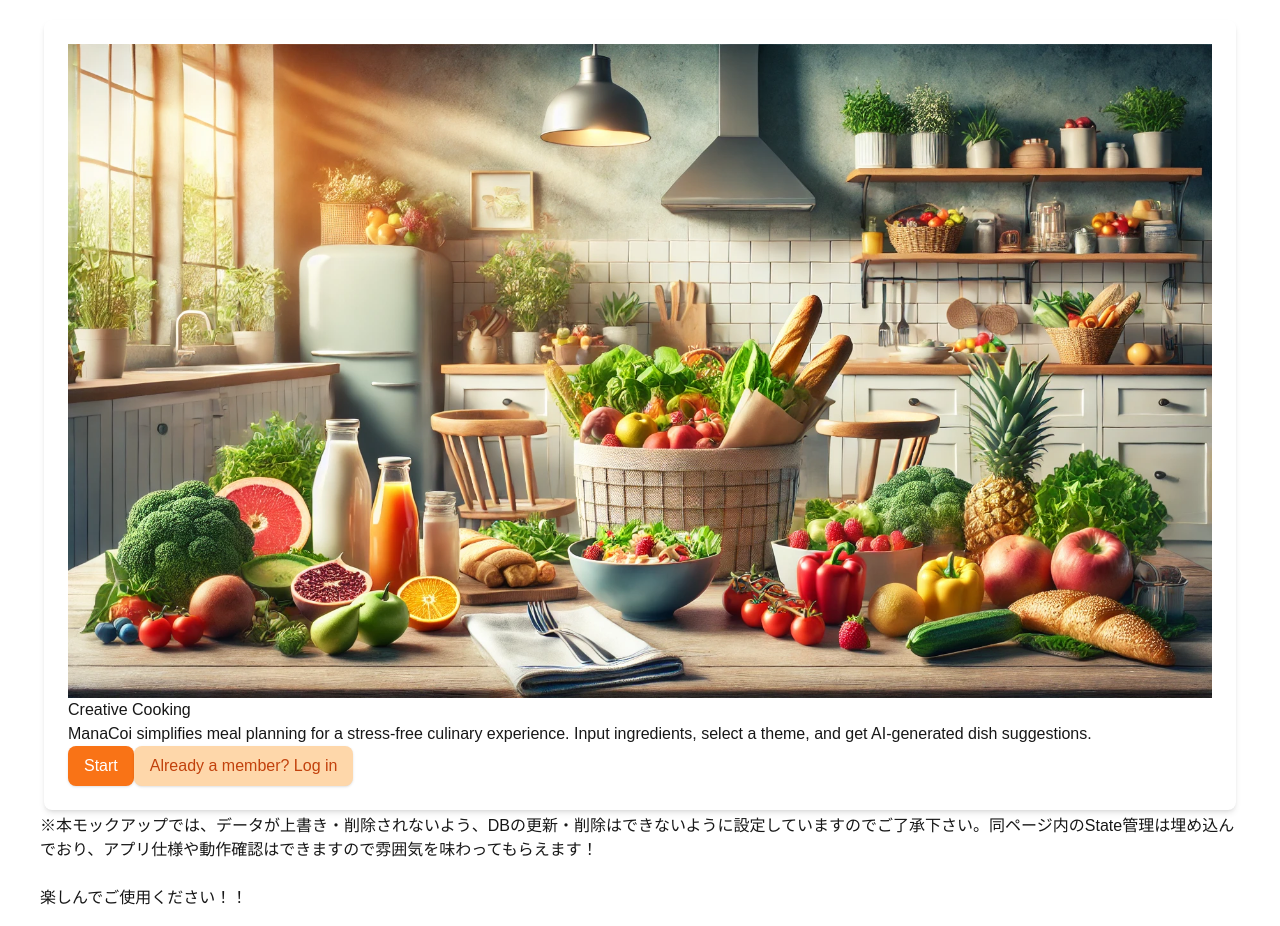
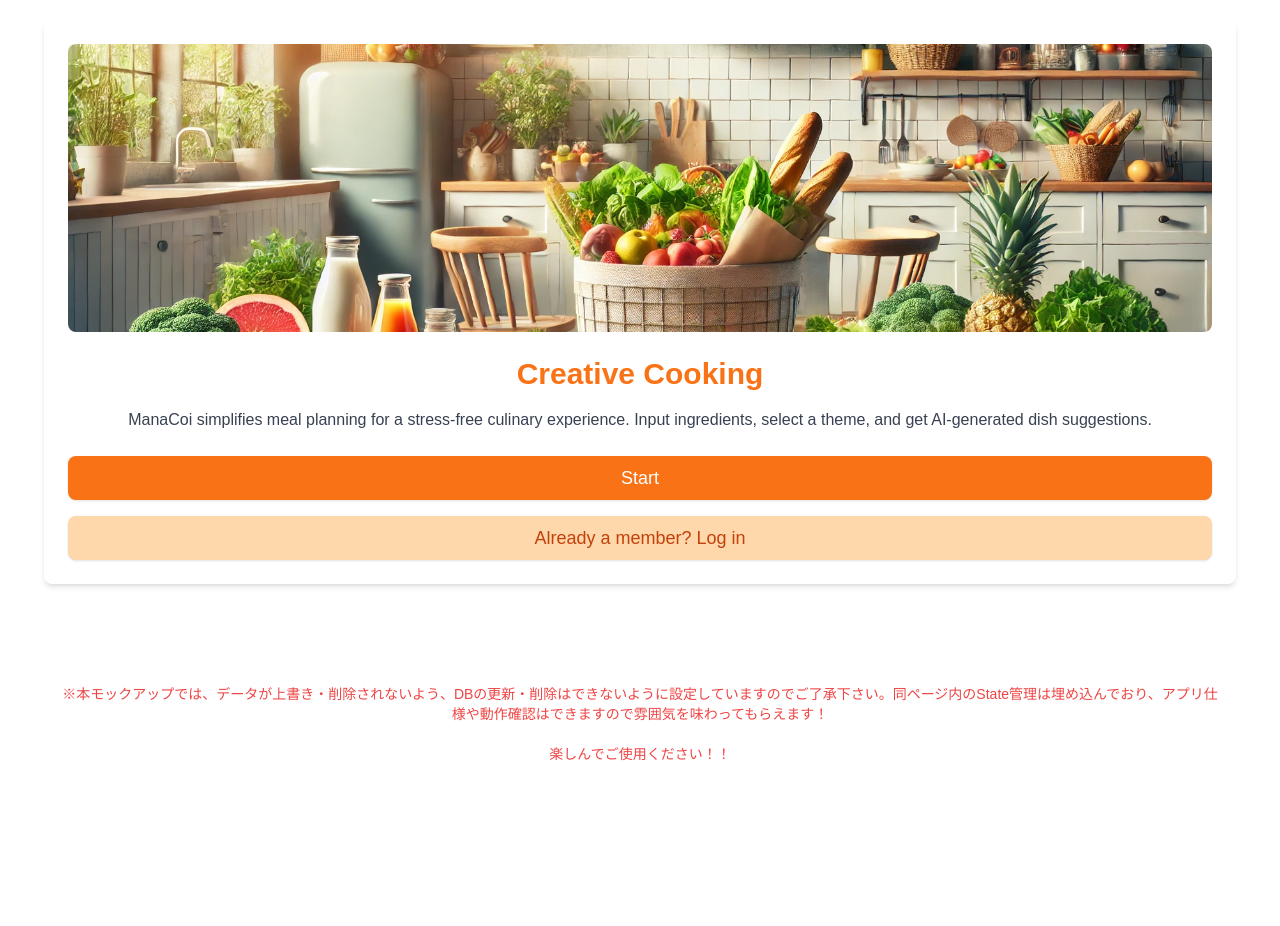
Before and after one commit to kokistr/Deploy_Azure_front, a Next.js app: page / in a window 1280 px wide. After the commit the page ends 800 px from the top, so only its background shows below. Built offline with nearby package versions, Linux system fonts and the light colour scheme.

Commit message:
Update and rename tailwind.config.ts to tailwind.config.js

```diff
--- /dev/null
+++ b/tailwind.config.js
@@ -0,0 +1,29 @@
+/** @type {import('tailwindcss').Config} */
+module.exports = {
+  content: [
+    "./src/pages/**/*.{js,ts,jsx,tsx,mdx}",
+    "./src/components/**/*.{js,ts,jsx,tsx,mdx}",
+    "./src/app/**/*.{js,ts,jsx,tsx,mdx}",
+  ],
+  theme: {
+    extend: {
+      colors: {
+        background: "var(--background)",
+        foreground: "var(--foreground)",
+        primary: {
+          DEFAULT: '#f97316', // orange-500
+          hover: '#f59e0b', // orange-600
+        },
+      },
+      spacing: {
+        // カスタムスペーシングが必要な場合に追加
+      },
+      borderRadius: {
+        // カスタムの角丸が必要な場合に追加
+      },
+    },
+  },
+  plugins: [
+    require('@tailwindcss/forms'), // フォーム要素のスタイリングに便利
+  ],
+}
--- a/tailwind.config.ts
+++ /dev/null
@@ -1,20 +0,0 @@
-import type { Config } from "tailwindcss";
-
-const config: Config = {
-  content: [
-    "./pages/**/*.{js,ts,jsx,tsx,mdx}",
-    "./components/**/*.{js,ts,jsx,tsx,mdx}",
-    "./app/**/*.{js,ts,jsx,tsx,mdx}",
-  ],
-  theme: {
-    extend: {
-      backgroundImage: {
-        "gradient-radial": "radial-gradient(var(--tw-gradient-stops))",
-        "gradient-conic":
-          "conic-gradient(from 180deg at 50% 50%, var(--tw-gradient-stops))",
-      },
-    },
-  },
-  plugins: [],
-};
-export default config;
```
